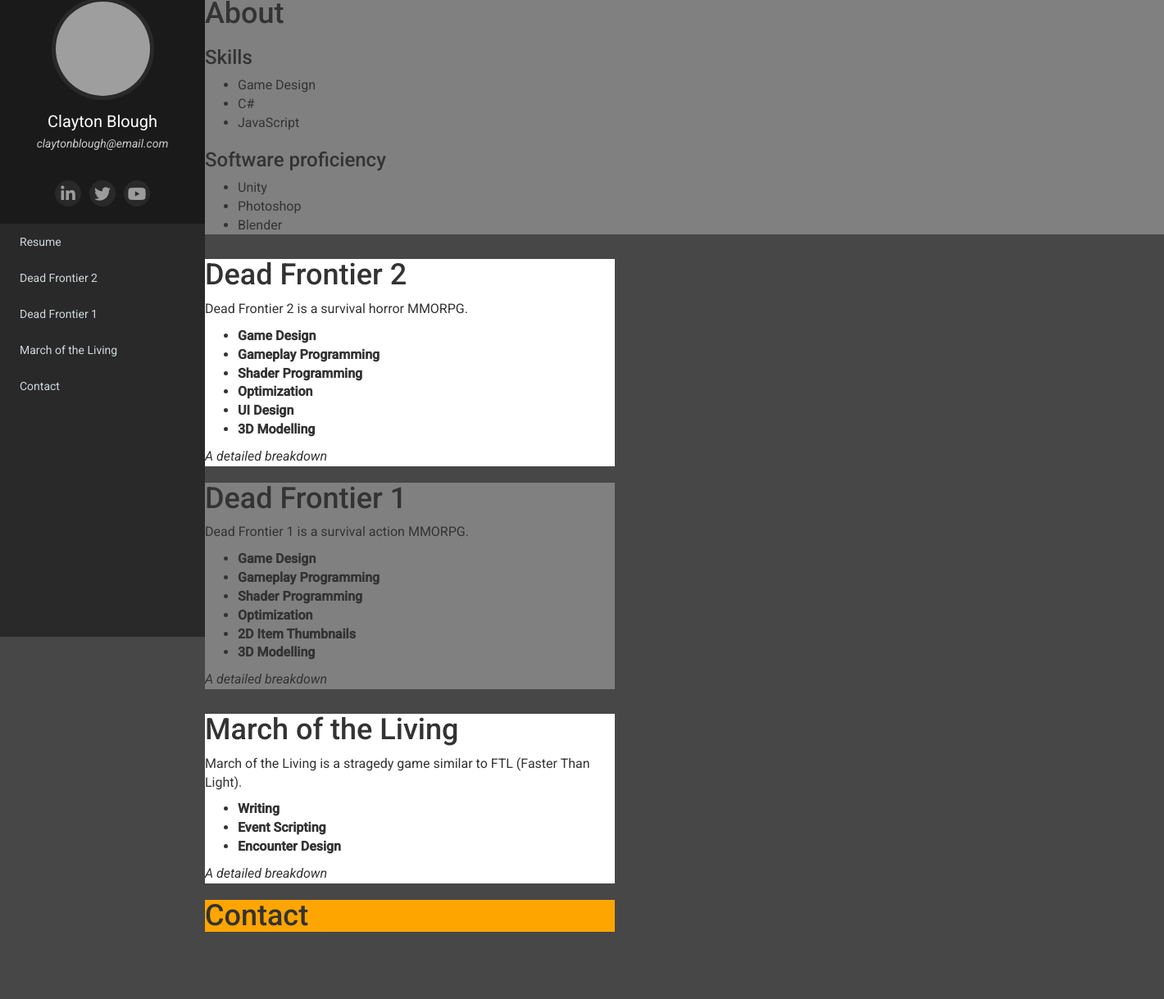
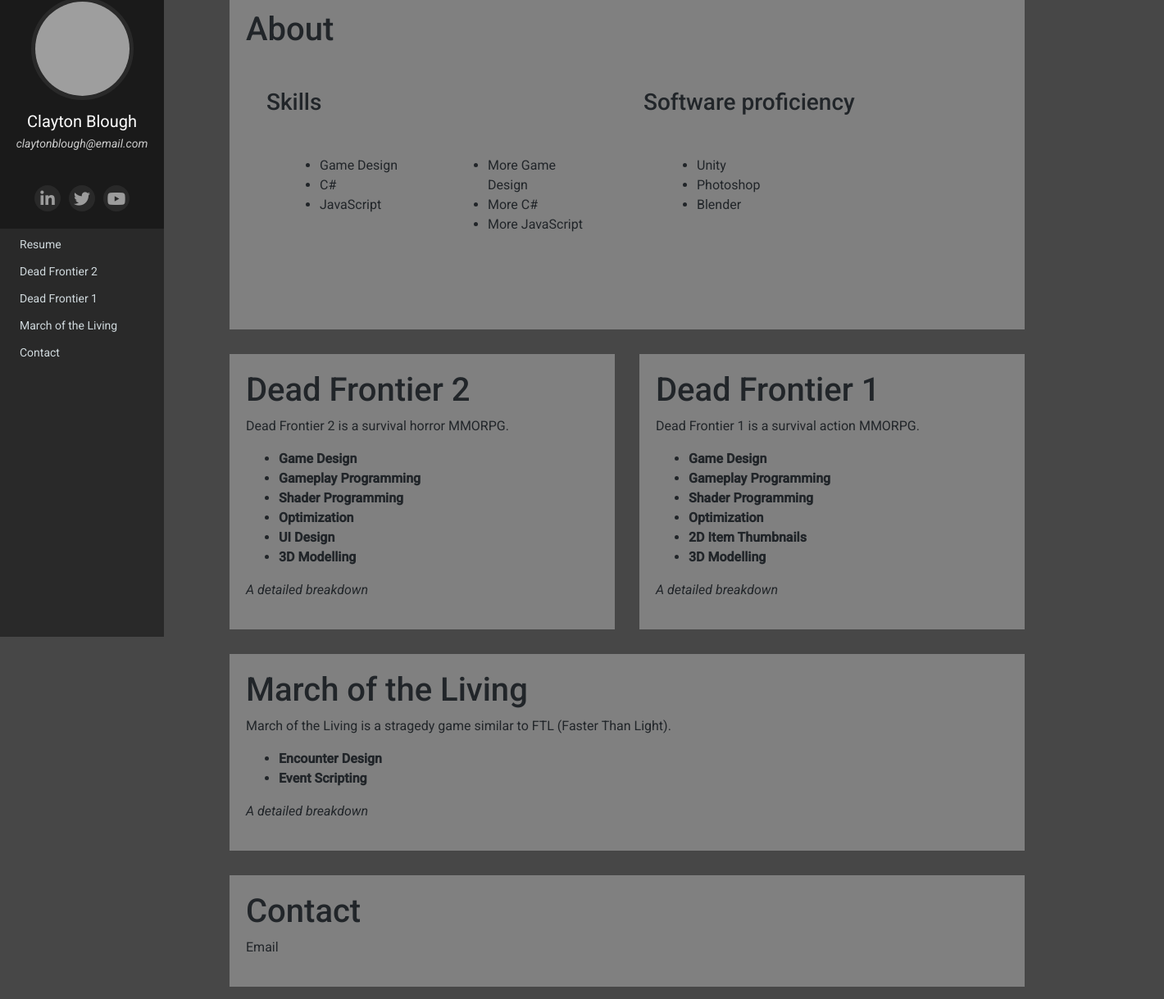
Before and after one commit to ClaytonBlough/Resu.me, a plain HTML site: page index.html in a window 1280 px wide. Shown: the part 23-1242 px from the top of the page at 82% size, 1420 px wide, since content can reach past the window. Before the commit the page ends 1170 px from the top, so only its background shows below. Drawn offline with nearby package versions, Linux system fonts and the light colour scheme; grey boxes are pictures that could not be loaded.

Commit message:
Update index.html

```diff
--- a/index.html
+++ b/index.html
@@ -2,16 +2,13 @@
 <html lang="en">
 <head>
 	<meta charset="utf-8">
-	<meta name="viewport" content="width=device-width, initial-scale=1, shrink-to-fit=no">
-	<meta name="description" content="Portfolio">
-	<meta name="author" content="Clayton Blough">
-
-	<title>Clayton Blough Portfolio</title>
-
-	<!-- Bootstrap core CSS -->
-	<link href="https://maxcdn.bootstrapcdn.com/bootstrap/3.4.1/css/bootstrap.min.css" rel="stylesheet">
-	<script src="https://kit.fontawesome.com/dccc160fa7.js" crossorigin="anonymous"></script>
-
+	<meta content="width=device-width, initial-scale=1, shrink-to-fit=no" name="viewport">
+	<meta content="Portfolio" name="description">
+	<meta content="Clayton Blough" name="author">
+	<title>Clayton Blough Portfolio</title><!-- Bootstrap core CSS -->
+	<link href="https://cdn.jsdelivr.net/npm/bootstrap@4.3.1/dist/css/bootstrap.min.css" rel="stylesheet">
+	<script src="https://kit.fontawesome.com/dccc160fa7.js">
+	</script>
 	<style type="text/css">
 	       @import url('https://fonts.googleapis.com/css?family=Roboto:300,400,400i,500');
 
@@ -41,14 +38,23 @@
 	         margin-right: 0;
 	       }
 
+	       .row{
+	       	padding:15px;
+	       }
+
+	       .col div {
+	       	padding:20px;
+	       }
+
+
 	       /* Sidebar Styles */
 	       #sidebar {
 	         z-index: 1000;
 	         position: fixed;
-		  left: 250px;
-		  width: 250px;
+	         left: 200px;
+	         width: 200px;
 	         height: 100%;
-		  margin-left: -250px;
+	         margin-left: -200px;
 	         overflow-y: auto;
 	         background: #292929;
 	         -webkit-transition: all 0.5s ease;
@@ -76,7 +82,7 @@
 	       }
 
 	       #sidebar .nav{
-
+	         font-size: 22px;
 	       }
 
 	       #sidebar img
@@ -133,185 +139,146 @@
 
 <body id="page-top" style="background-color: #474747">
 	<div id="viewport">
-
 		<!-- Sidebar -->
 		<div id="sidebar">
 			<header>
-	    	<img src="https://pbs.twimg.com/profile_images/1553923005809508352/REOX5n61_400x400.jpg" alt="profile">
-	    	<a c href="#">Clayton Blough</a>
+				<img alt="profile" src="https://pbs.twimg.com/profile_images/1553923005809508352/REOX5n61_400x400.jpg"> <a href="#">Clayton Blough</a>
 				<p>claytonblough@email.com</p>
 				<div style="display: flex; align-items: center; justify-content: center">
-	        	<a class="sociallink" href="https://www.linkedin.com/in/clayton-blough-16933a22b/" target="_blank"><i class="fa fa-brands fa-linkedin"></i></a>
-	        	<a class="sociallink" href="https://twitter.com/ClaytonWasTaken" target="_blank"><i class="fa fa-brands fa-twitter"></i></a>
-	        	<a class="sociallink" href="https://www.youtube.com/channel/UCc2nbKaJiMBLxJ4jVyXKIaQ" target="_blank"><i class="fa fa-brands fa-youtube"></i></a>
+					<a class="sociallink" href="https://www.linkedin.com/in/clayton-blough-16933a22b/" target="_blank"><i class="fa fa-brands fa-linkedin"></i></a> <a class="sociallink" href="https://twitter.com/ClaytonWasTaken" target="_blank"><i class="fa fa-brands fa-twitter"></i></a> <a class="sociallink" href="https://www.youtube.com/channel/UCc2nbKaJiMBLxJ4jVyXKIaQ" target="_blank"><i class="fa fa-brands fa-youtube"></i></a>
 				</div>
 			</header>
-
 			<ul class="nav">
 				<li>
-	        <a href="#resume">
-	        	Resume
-	        </a>
+					<a href="#resume">Resume</a>
 				</li>
 				<li>
-	        <a href="#deadfrontier2">
-	        	Dead Frontier 2
-	        </a>
+					<a href="#deadfrontier2">Dead Frontier 2</a>
 				</li>
 				<li>
-	        <a href="#deadfrontier1">
-	        	Dead Frontier 1
-	        </a>
+					<a href="#deadfrontier1">Dead Frontier 1</a>
 				</li>
 				<li>
-	        <a href="#marchoftheliving">
-	        	March of the Living
-	        </a>
+					<a href="#marchoftheliving">March of the Living</a>
 				</li>
 				<li>
-	        <a href="#contact">
-	        	Contact
-	        </a>
+					<a href="#contact">Contact</a>
 				</li>
 			</ul>
 		</div>
 
-
 		<!-- Page Content -->
 		<div class="container">
+
+			<!-- RESUME BLOCK -->
 			<div class="row">
-			<div id="resume" style="background-color:grey">
+				<div class="col">
+					<div id="about" style="background-color:grey">
 						<h1>About</h1>
-				<p>
+						<div class="row">
+							<!-- SKILL BLOCK -->
+							<div class="col">
 								<h3>Skills</h3>
+								<div class="row">
+									<div class="col">
 										<ul>
-				      <li>
-			      		Game Design
-				      </li>
-				      <li>
-				      	C#
-				      </li>
-				      <li>
-				      	JavaScript
-				      </li>
+											<li>Game Design</li>
+											<li>C#</li>
+											<li>JavaScript</li>
 										</ul>
-				</p>
-				<p>
-					<h3>Software proficiency</h3>
+									</div>
+									<div class="col">
 										<ul>
-				      <li>
-				      	Unity
-				      </li>
-				      <li>
-				      	Photoshop
-				      </li>
-				      <li>
-				      	Blender
-				      </li>
+											<li>More Game Design</li>
+											<li>More C#</li>
+											<li>More JavaScript</li>
 										</ul>
-				</p>
-			</div>
-		</div>
-
-		<div class="row">
-			<div class="col" style="width: 500px;">
-				<div id="deadfrontier2" style="background-color:white">
-					<h1>Dead Frontier 2</h1>
-					<p>
-						Dead Frontier 2 is a survival horror MMORPG.
-						<ul>
-					      <li>
-					      	<b>Game Design</b>
-					      </li>
-					      <li>
-					      	<b>Gameplay Programming</b>
-					      </li>
-	  				      <li>
-					      	<b>Shader Programming</b>
-					      </li>
-					      <li>
-					      	<b>Optimization</b>
-					      </li>
-					      <li>
-					      	<b>UI Design</b>
-					      </li>
-					      <li>
-					      	<b>3D Modelling</b>
-					      </li>
-					    </ul>
-
-					    <i>A detailed breakdown</i>
-					</p>
-				</div>
-			</div>
-
-			<div class="col" style="width: 500px;">
-				<div id="deadfrontier1" style="background-color:grey">
-					<h1>Dead Frontier 1</h1>
-					<p>
-						Dead Frontier 1 is a survival action MMORPG.
-						<ul>
-					      <li>
-					      	<b>Game Design</b>
-					      </li>
-					      <li>
-					      	<b>Gameplay Programming</b>
-					      </li>
-	  				      <li>
-					      	<b>Shader Programming</b>
-					      </li>
-					      <li>
-					      	<b>Optimization</b>
-					      </li>
-					      <li>
-					      	<b>2D Item Thumbnails</b>
-					      </li>
-					      <li>
-					      	<b>3D Modelling</b>
-					      </li>
-					    </ul>
-
-					    <i>A detailed breakdown</i>
-					</p>
 									</div>
 								</div>
 							</div>
-
+							<!-- SOFTWARE PROFICIENCY BLOCK -->
+							<div class="col">
+								<h3>Software proficiency</h3>
 								<div class="row">
-			<div class="col" style="width: 500px;">
-				<div id="marchoftheliving" style="background-color:white">
-					<h1>March of the Living</h1>
-					<p>
-						March of the Living is a stragedy game similar to FTL (Faster Than Light).
+									<div class="col">
 										<ul>
-					      <li>
-					      	<b>Writing</b>
-					      </li>
-					      <li>
-					      	<b>Event Scripting</b>
-					      </li>
-					      <li>
-					      	<b>Encounter Design</b>
-					      </li>
+											<li>Unity</li>
+											<li>Photoshop</li>
+											<li>Blender</li>
 										</ul>
-
-					    <i>A detailed breakdown</i>
-					</p>
 									</div>
 								</div>
-
-			<div class="col" style="width: 500px;">
-				<div id="contact" style="background-color:orange">
-					<h1>Contact</h1>
-					<p>
-					</p>
+							</div>
 						</div>
 					</div>
 				</div>
 			</div>
 
+			<!-- DEAD FRONTIER TWO BLOCK -->
+			<div class="row">
+				<div class="col">
+					<div id="deadfrontier2" style="background-color:grey">
+						<h1>Dead Frontier 2</h1>
+						<p>Dead Frontier 2 is a survival horror MMORPG.</p>
+						<ul>
+							<li><b>Game Design</b></li>
+							<li><b>Gameplay Programming</b></li>
+							<li><b>Shader Programming</b></li>
+							<li><b>Optimization</b></li>
+							<li><b>UI Design</b></li>
+							<li><b>3D Modelling</b></li>
+						</ul><i>A detailed breakdown</i>
+						<p></p>
+					</div>
+				</div>
 
+				<!-- DEAD FRONTIER ONE BLOCK -->
+				<div class="col">
+					<div id="deadfrontier1" style="background-color:grey">
+						<h1>Dead Frontier 1</h1>
+						<p>Dead Frontier 1 is a survival action MMORPG.</p>
+						<ul>
+							<li><b>Game Design</b></li>
+							<li><b>Gameplay Programming</b></li>
+							<li><b>Shader Programming</b></li>
+							<li><b>Optimization</b></li>
+							<li><b>2D Item Thumbnails</b></li>
+							<li><b>3D Modelling</b></li>
+						</ul><i>A detailed breakdown</i>
+						<p></p>
+					</div>
+				</div>
+			</div>
 
-	<script src="https://kit.fontawesome.com/dccc160fa7.js" crossorigin="anonymous"></script>
+			<!-- MARCH OF THE LIVING BLOCK -->
+			<div class="row">
+				<div class="col">
+					<div id="marchoftheliving" style="background-color:grey">
+						<h1>March of the Living</h1>
+						<p>March of the Living is a stragedy game similar to FTL (Faster Than Light).</p>
+						<ul>
+							<li><b>Encounter Design</b></li>
+							<li><b>Event Scripting</b></li>
+						</ul><i>A detailed breakdown</i>
+						<p></p>
+					</div>
+				</div>
+			</div>
+
+			<!-- CONTACT BLOCK -->
+			<div class="row">
+				<div class="col">
+					<div id="contact" style="background-color:grey">
+						<h1>Contact</h1>
+						<p>Email</p>
+					</div>
+				</div>
+			</div>
+		</div>
+		<script src="https://kit.fontawesome.com/dccc160fa7.js">
+		</script>
+
+		<!-- Footer -->
+	</div>
 </body>
 </html>
```
Lines whose indentation alone changed are shown as unchanged.
